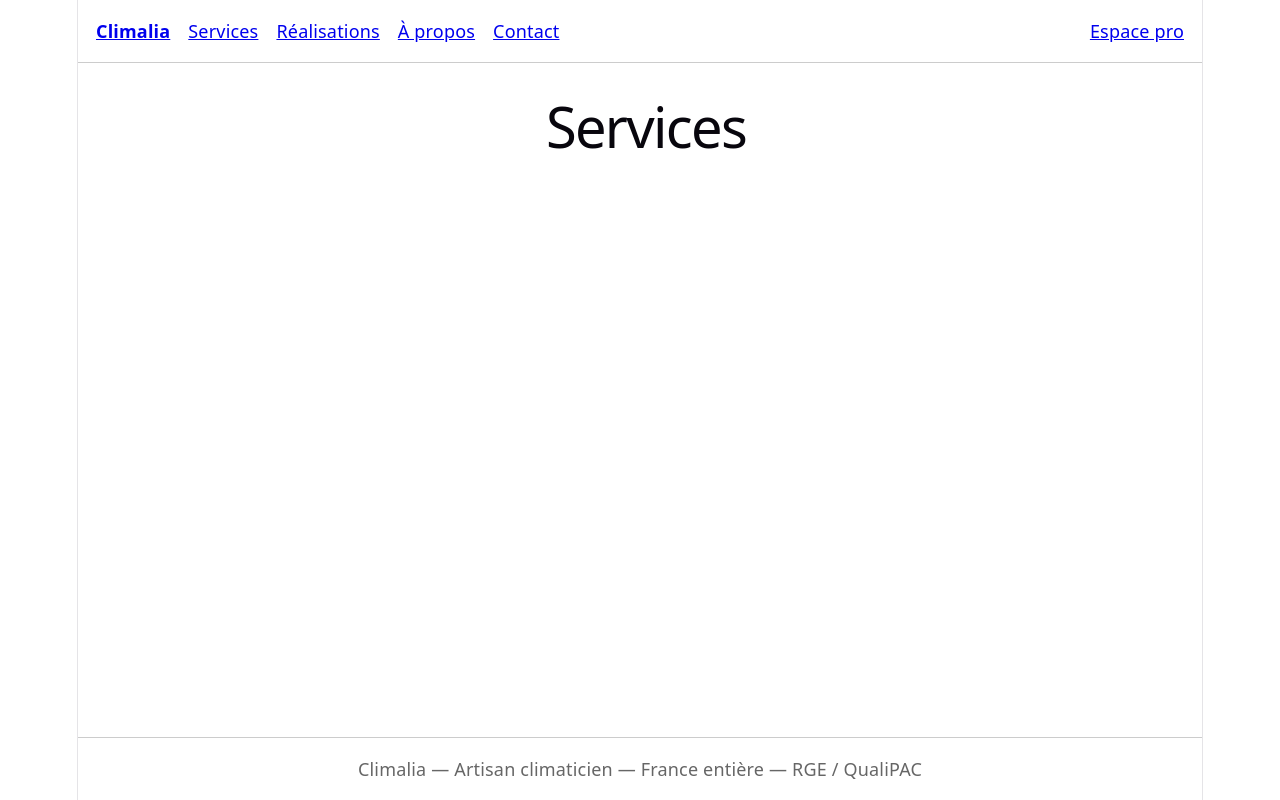
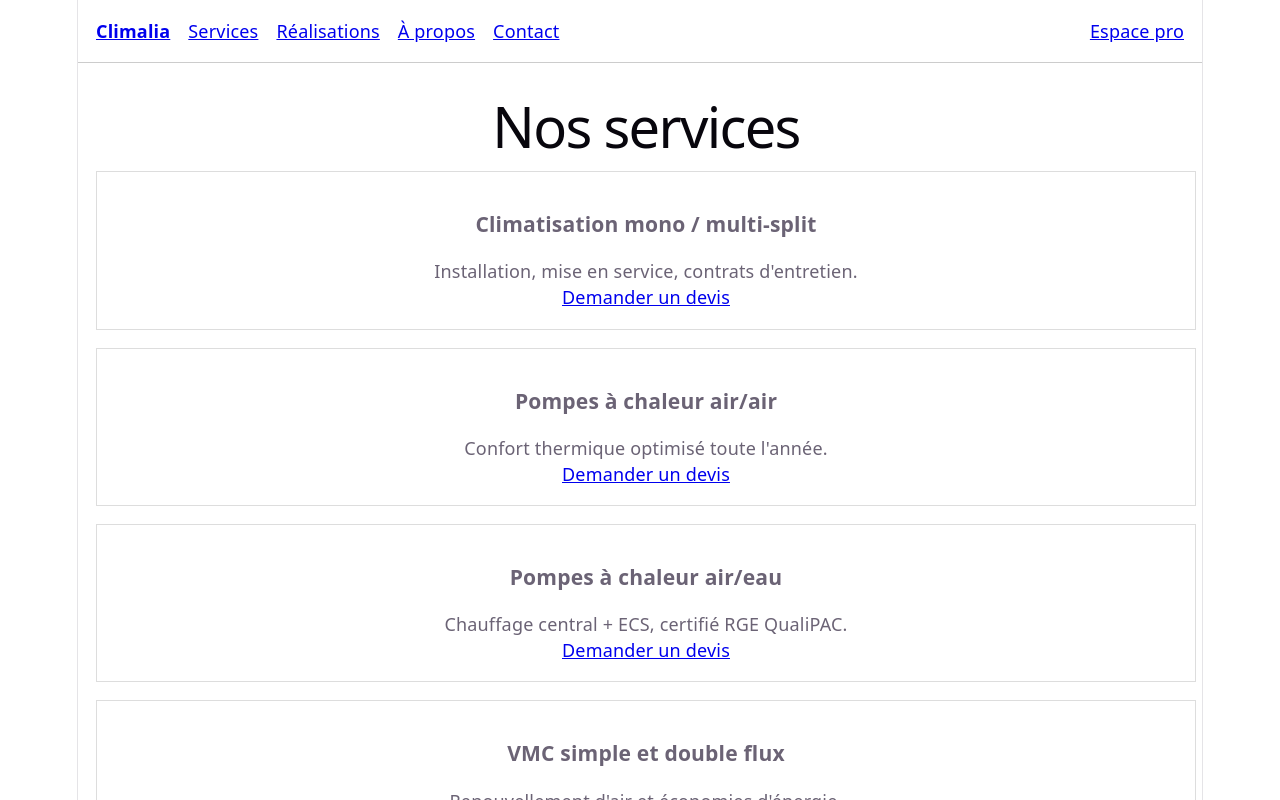
Before and after one commit to DimitriMorgan/climalia, a React (Vite) app in the folder frontend/: page /services in a window 1280 px wide. Shown: the top 800 px of the page. Built offline with nearby package versions, Linux system fonts and the light colour scheme.

Commit message:
feat(frontend): add services list with static catalogue

```diff
--- /dev/null
+++ b/frontend/src/features/services/ServiceList.tsx
@@ -0,0 +1,30 @@
+import type React from 'react';
+import { Link } from 'react-router';
+
+interface ServiceItem {
+  slug: string;
+  title: string;
+  description: string;
+}
+
+const SERVICES: ReadonlyArray<ServiceItem> = [
+  { slug: 'clim', title: 'Climatisation mono / multi-split', description: 'Installation, mise en service, contrats d\'entretien.' },
+  { slug: 'pac-air-air', title: 'Pompes à chaleur air/air', description: 'Confort thermique optimisé toute l\'année.' },
+  { slug: 'pac-air-eau', title: 'Pompes à chaleur air/eau', description: 'Chauffage central + ECS, certifié RGE QualiPAC.' },
+  { slug: 'vmc', title: 'VMC simple et double flux', description: 'Renouvellement d\'air et économies d\'énergie.' },
+  { slug: 'maintenance', title: 'Entretien & dépannage', description: 'Contrats annuels, intervention rapide en cas de panne.' },
+];
+
+export function ServiceList(): React.ReactElement {
+  return (
+    <ul style={{ listStyle: 'none', padding: 0, display: 'grid', gap: '1rem' }}>
+      {SERVICES.map((s) => (
+        <li key={s.slug} style={{ border: '1px solid #ddd', padding: '1rem' }}>
+          <h3>{s.title}</h3>
+          <p>{s.description}</p>
+          <Link to="/contact">Demander un devis</Link>
+        </li>
+      ))}
+    </ul>
+  );
+}
--- a/frontend/src/pages/ServicesPage.tsx
+++ b/frontend/src/pages/ServicesPage.tsx
@@ -1,9 +1,11 @@
 import type React from 'react';
+import { ServiceList } from '@/features/services/ServiceList';
 
 export function ServicesPage(): React.ReactElement {
   return (
     <section>
-      <h1>Services</h1>
+      <h1>Nos services</h1>
+      <ServiceList />
     </section>
   );
 }
```
